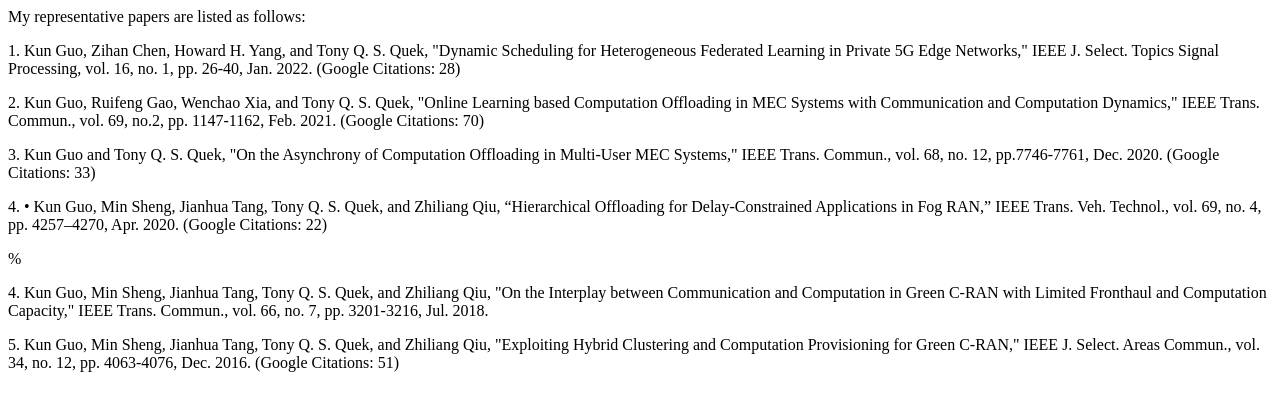
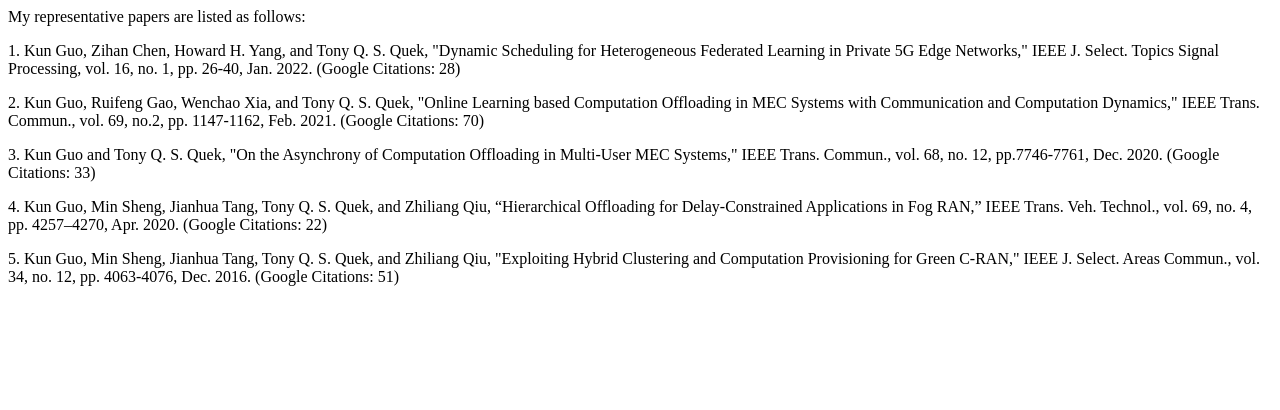
Before and after one commit to ecnu-kguo/representative-paper, a plain HTML site: page index.html in a window 1280 px wide. Drawn offline with Linux system fonts and the light colour scheme.

Commit message:
Update index.html

```diff
--- a/index.html
+++ b/index.html
@@ -2,6 +2,5 @@
 <p> 1. Kun Guo, Zihan Chen, Howard H. Yang, and Tony Q. S. Quek, "Dynamic Scheduling for Heterogeneous Federated Learning in Private 5G Edge Networks," IEEE J. Select. Topics Signal Processing, vol. 16, no. 1, pp. 26-40, Jan. 2022. (Google Citations: 28) </p>
 <p> 2. Kun Guo, Ruifeng Gao, Wenchao Xia, and Tony Q. S. Quek, "Online Learning based Computation Offloading in MEC Systems with Communication and Computation Dynamics," IEEE Trans. Commun., vol. 69, no.2, pp. 1147-1162, Feb. 2021. (Google Citations: 70) </p>
 <p> 3. Kun Guo and Tony Q. S. Quek, "On the Asynchrony of Computation Offloading in Multi-User MEC Systems," IEEE Trans. Commun., vol. 68, no. 12, pp.7746-7761, Dec. 2020. (Google Citations: 33) </p>
-<p> 4. •	Kun Guo, Min Sheng, Jianhua Tang, Tony Q. S. Quek, and Zhiliang Qiu, “Hierarchical Offloading for Delay-Constrained Applications in Fog RAN,” IEEE Trans. Veh. Technol., vol. 69, no. 4, pp. 4257–4270, Apr. 2020. (Google Citations: 22) </p>
-% <p> 4. Kun Guo, Min Sheng, Jianhua Tang, Tony Q. S. Quek, and Zhiliang Qiu, "On the Interplay between Communication and Computation in Green C-RAN with Limited Fronthaul and Computation Capacity," IEEE Trans. Commun., vol. 66, no. 7, pp. 3201-3216, Jul. 2018. </p>
+<p> 4. Kun Guo, Min Sheng, Jianhua Tang, Tony Q. S. Quek, and Zhiliang Qiu, “Hierarchical Offloading for Delay-Constrained Applications in Fog RAN,” IEEE Trans. Veh. Technol., vol. 69, no. 4, pp. 4257–4270, Apr. 2020. (Google Citations: 22) </p>
 <p> 5. Kun Guo, Min Sheng, Jianhua Tang, Tony Q. S. Quek, and Zhiliang Qiu, "Exploiting Hybrid Clustering and Computation Provisioning for Green C-RAN," IEEE J. Select. Areas Commun., vol. 34, no. 12, pp. 4063-4076, Dec. 2016. (Google Citations: 51) </p>
```
